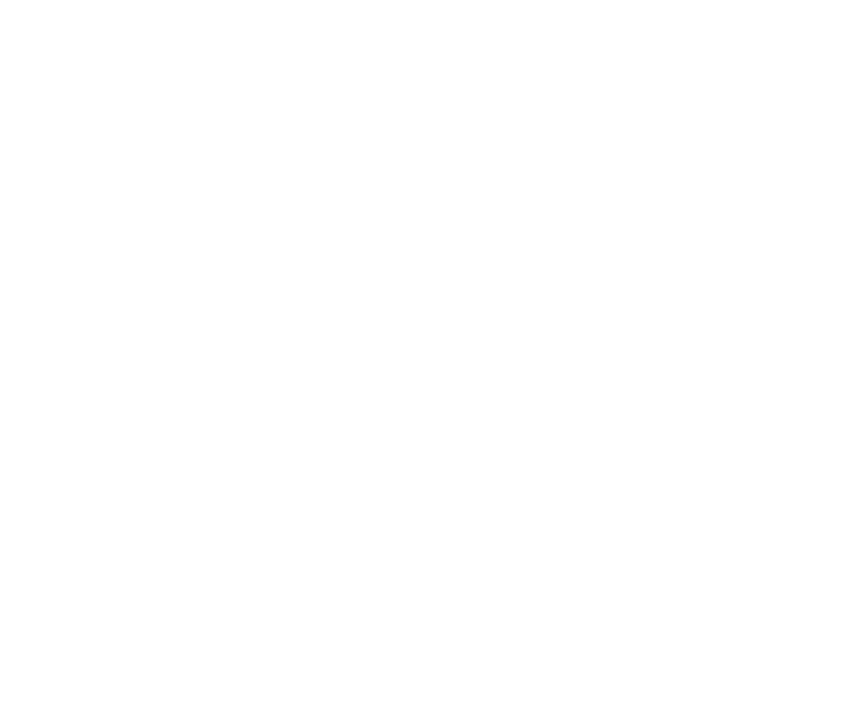
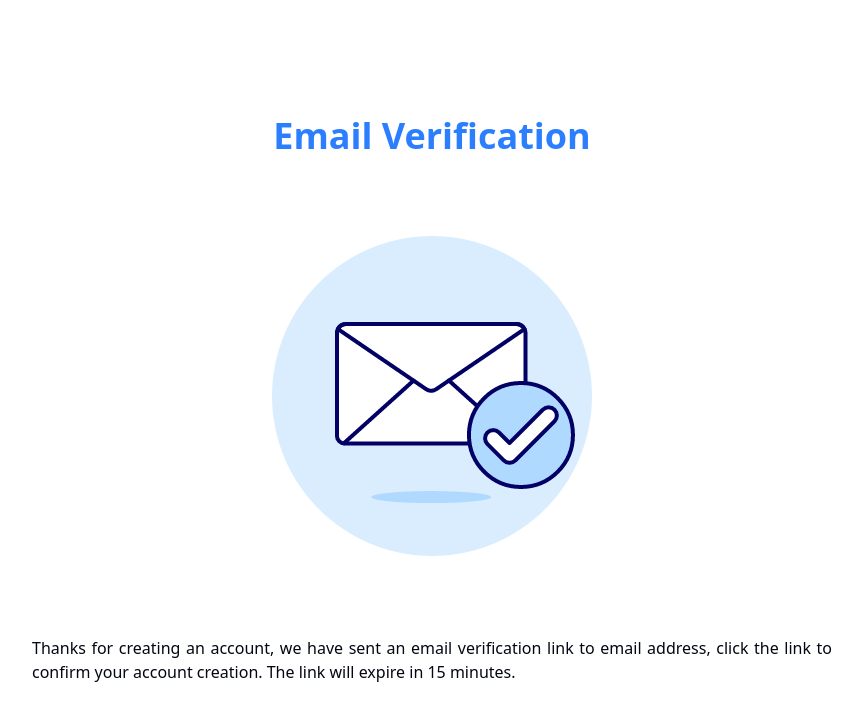
Before and after one commit to Prajwal-J03/documentation-assistant, a React (Vite) app in the folder client/: page /email-verification in a window 1280 px wide. Before the commit this address had no page. Shown: the top 720 px of the page, without its empty margins (208-1070 px from the left). Built offline with nearby package versions, Linux system fonts and the light colour scheme.

Commit message:
Created email verification page

```diff
--- a/client/src/App.jsx
+++ b/client/src/App.jsx
@@ -3,8 +3,7 @@
 import Login from './pages/Login'
 import { Routes, Route, useLocation } from 'react-router-dom'
 import Home from './pages/Home'
-import Pricing from './pages/Pricing'
-import AboutUs from './pages/AboutUs'
+import EmailVerification from './pages/EmailVerification'
 
 const App = () => {
   const { hash } = useLocation()
@@ -21,6 +20,7 @@
       <Routes>
         <Route path='/' element={<Home />} />
         <Route path='/signup' element={<SignUp />} />
+        <Route path='/email-verification' element={<EmailVerification />} />
         <Route path='/login' element={<Login />} />
       </Routes>
     </>
--- a/client/src/Pages/AboutUs.jsx
+++ b/client/src/Pages/AboutUs.jsx
@@ -2,7 +2,7 @@
 import Rahul from '../assets/rahul.png'
 import Prajwal from '../assets/prajwal.png'
 import Kiran from '../assets/kiran.png'
-import BackgroudDisc from './BackgroudDisc'
+import BackgroudDisc from '../components/BackgroudDisc'
 
 const teamMembers = [
     {
--- /dev/null
+++ b/client/src/Pages/EmailVerification.jsx
@@ -0,0 +1,16 @@
+import React from 'react'
+import EmailVerificationImg from '../assets/email-verification.png'
+
+const EmailVerification = () => {
+    return (
+        <div className='container mx-auto h-screen flex items-center justify-center'>
+            <div className='w-96 lg:w-200 flex flex-col items-center justify-around gap-10'>
+                <h2 className='text-4xl text-center font-bold text-blue-500'>Email Verification</h2>
+                <img src={EmailVerificationImg} alt="Email Verification" className='mx-auto' />
+                <p className='text-justify'>Thanks for creating an account, we have sent an email verification link to email address, click the link to confirm your account creation. The link will expire in 15 minutes.</p>
+            </div>
+        </div>
+    )
+}
+
+export default EmailVerification
--- a/client/src/Pages/Home.jsx
+++ b/client/src/Pages/Home.jsx
@@ -3,8 +3,7 @@
 import AboutUs from './AboutUs'
 import Pricing from './Pricing'
 import Footer from '../components/Footer'
-import Hero from './Hero'
-import Backgroud from './BackgroudDisc'
+import Hero from '../components/Hero'
 
 const Home = () => {
     return (
--- a/client/src/Pages/Hero.jsx
+++ b/client/src/components/Hero.jsx
@@ -1,16 +1,15 @@
 import React from 'react'
-import Backgroud from './BackgroudDisc'
-import HeroImg from '../assets/Hero.png'
+import BackgroudDisc from './BackgroudDisc'
 import HeroImg4 from '../assets/Hero4.png'
 
 const Hero = () => {
     return (
         <div className='container mx-auto p-12 flex items-center justify-center relative '>
-            <Backgroud height='80px' left='40px' top='10px' />
+            <BackgroudDisc height='80px' left='40px' top='10px' />
             <div>
                 <img src={HeroImg4} alt="Hero Image" className='h-180 rounded-2xl' />
             </div>
-            <Backgroud height='300px' right='100px' bottom='30px' />
+            <BackgroudDisc height='300px' right='100px' bottom='30px' />
         </div>
     )
 }
--- a/client/src/components/Navbar.jsx
+++ b/client/src/components/Navbar.jsx
@@ -91,7 +91,7 @@
                     {menuOpen &&
                         <div
                             ref={menuRef}
-                            className='w-72 absolute bg-white dark:bg-gray-900 border dark:border-white shadow-gray-500/50 dark:shadow-gray-50/50 top-12 right-0 shadow-lg rounded-md p-4 flex flex-col items-start gap-4 z-[999]'>
+                            className='w-72 absolute bg-white dark:bg-gray-900 border dark:border-white shadow-gray-500/50 dark:shadow-gray-50/50 top-12 right-0 shadow-lg rounded-md p-4 flex flex-col items-start gap-4 z-999'>
                             <img src={theme === 'light' ? DarkTheme : LightTheme} alt="Toggle Theme" onClick={handleTheme} className='cursor-pointer mb-4' />
                             <Link to='/' onClick={() => setMenuOpen(false)}>Home</Link>
                             <Link to="/#pricing" onClick={() => setMenuOpen(false)}>Pricing</Link>
```
Also changed, not shown: client/src/assets/email-verification.png (added), client/src/components/BackgroudDisc.jsx (renamed from client/src/Pages/BackgroudDisc.jsx).
